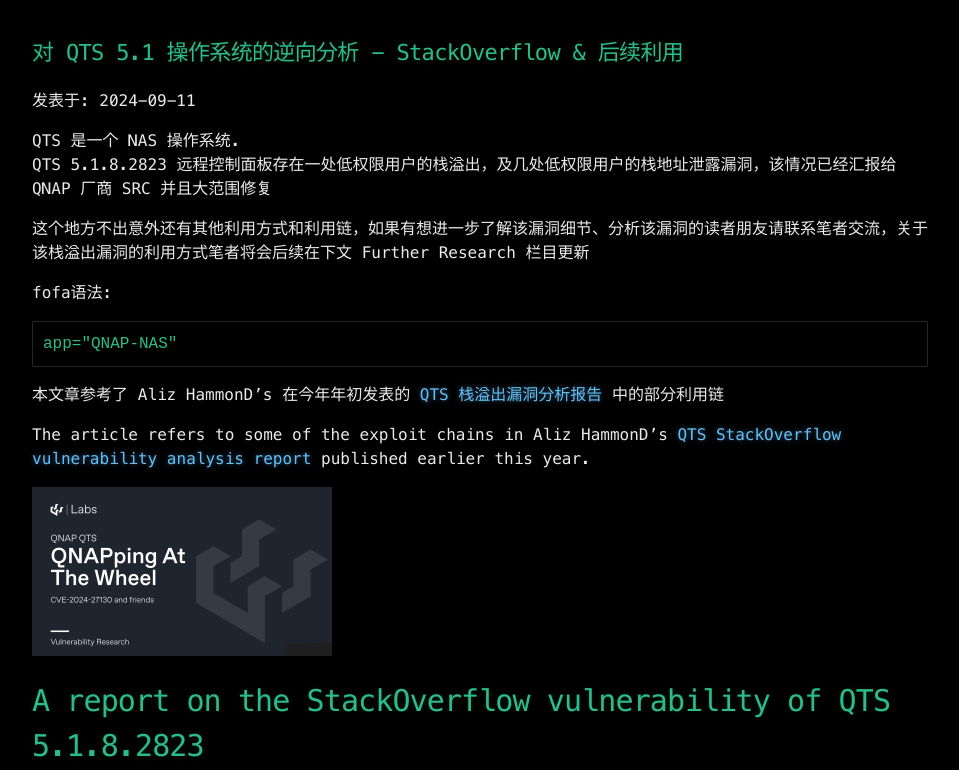
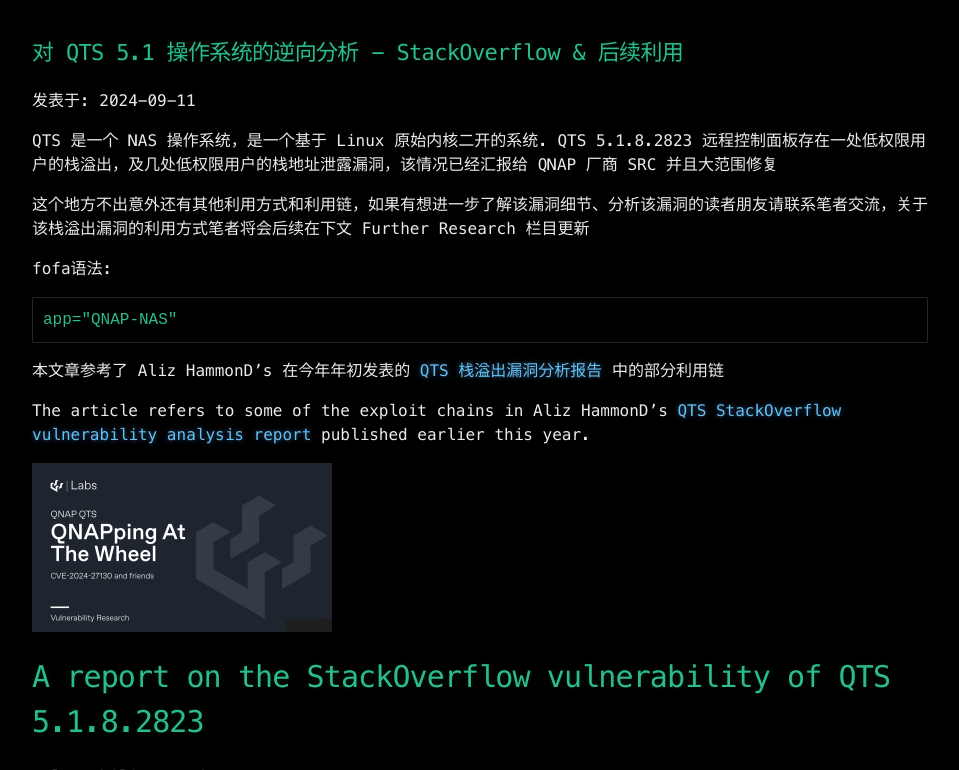
Before and after one commit to Leeyangee/leeyangee.github.io, a Jekyll site: the page built from _posts/2024-09-11-Research of QTS 5.1 - StackOverflow.md, in a window 1280 px wide and 900 px high, scrolled down 335 px, cut to the strip 130-900 px from the top of the window. Shown: the whole strip, without its empty margins (160-1119 px from the left). Built offline with Jekyll 4.4.1, drawn with Linux system fonts in a browser that asks for light colours; some web fonts are replaced.

Commit message:
Update 2024-09-11-Research of QTS 5.1 - StackOverflow.md

```diff
--- a/_posts/2024-09-11-Research of QTS 5.1 - StackOverflow.md
+++ b/_posts/2024-09-11-Research of QTS 5.1 - StackOverflow.md
@@ -3,8 +3,7 @@
 published: true
 ---
 
-QTS 是一个 NAS 操作系统.
-QTS 5.1.8.2823 远程控制面板存在一处低权限用户的栈溢出，及几处低权限用户的栈地址泄露漏洞，该情况已经汇报给 QNAP 厂商 SRC 并且大范围修复
+QTS 是一个 NAS 操作系统，是一个基于 Linux 原始内核二开的系统. QTS 5.1.8.2823 远程控制面板存在一处低权限用户的栈溢出，及几处低权限用户的栈地址泄露漏洞，该情况已经汇报给 QNAP 厂商 SRC 并且大范围修复
 
 这个地方不出意外还有其他利用方式和利用链，如果有想进一步了解该漏洞细节、分析该漏洞的读者朋友请联系笔者交流，关于该栈溢出漏洞的利用方式笔者将会后续在下文 Further Research 栏目更新
 
```
